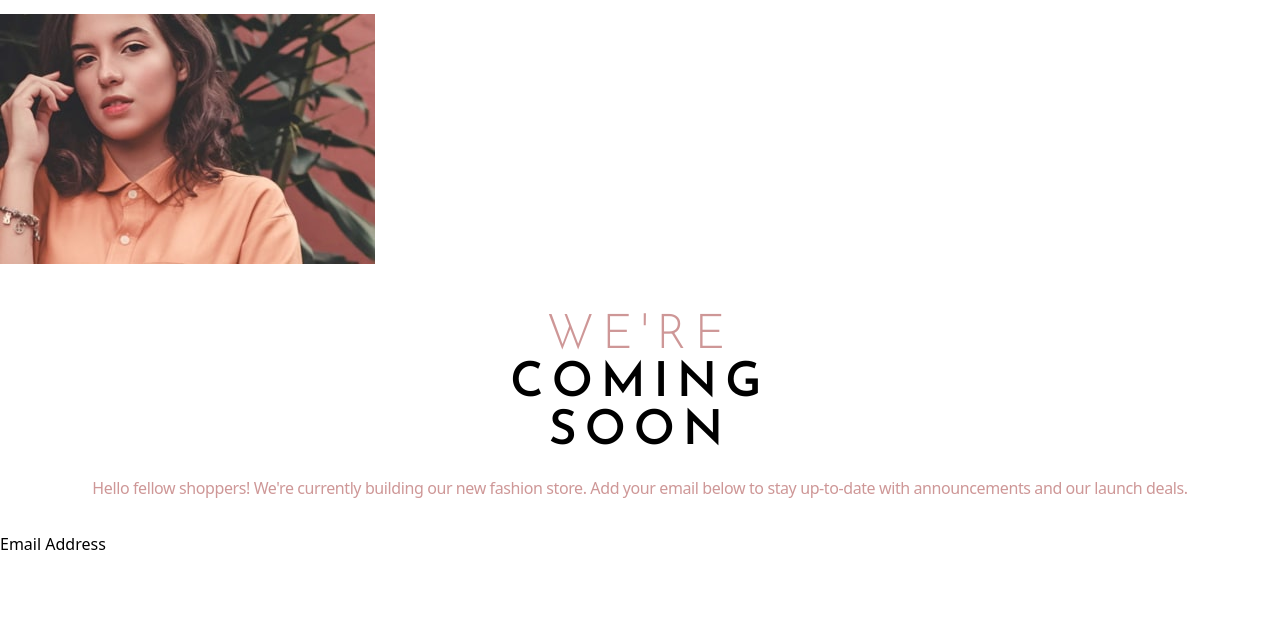
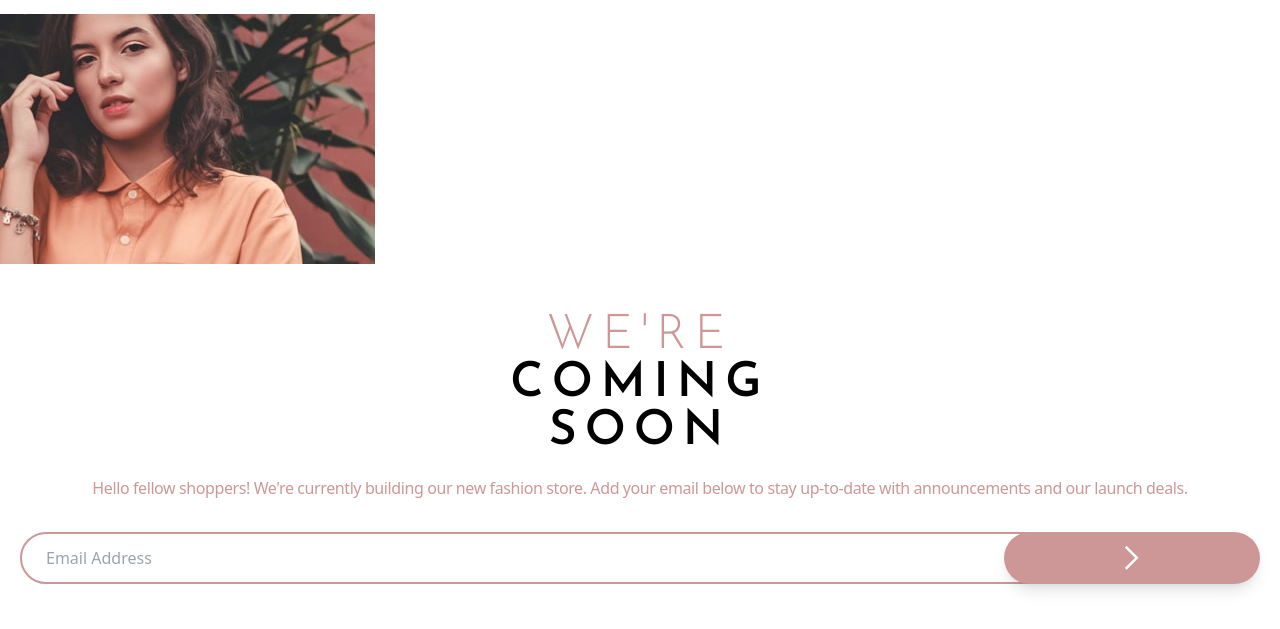
Before and after one commit to Abaljerind/base-apparel-coming-soon, a website: page index.html in a window 1280 px wide. Shown: the part 83-712 px from the top of the page. Drawn offline with Linux system fonts and the light colour scheme.

Commit message:
add input + button + styles

```diff
--- a/index.html
+++ b/index.html
@@ -43,9 +43,15 @@
           Hello fellow shoppers! We're currently building our new fashion store. Add your email below to stay up-to-date with announcements and our launch deals.
         </p>
       </div>
+
+      <!-- input email -->
+      <div class="email-input relative mt-8 flex justify-start">
+        <input type="email" id="email" size="30" placeholder="Email Address" required class="ml-5 w-10/12 rounded-full border-2 border-desaturatedRed px-6 py-3 outline-none" />
+        <button class="send-email absolute right-5 top-0 inline-flex w-1/5 items-center justify-center rounded-full bg-desaturatedRed p-4 shadow-lg">
+          <img src="./images/icon-arrow.svg" alt="Arrow Icon" class="scale-125" />
+        </button>
+      </div>
     </section>
-
-    Email Address
 
     <!-- <footer>
     <p class="attribution">
```
Also changed, not shown: css/output.css.
